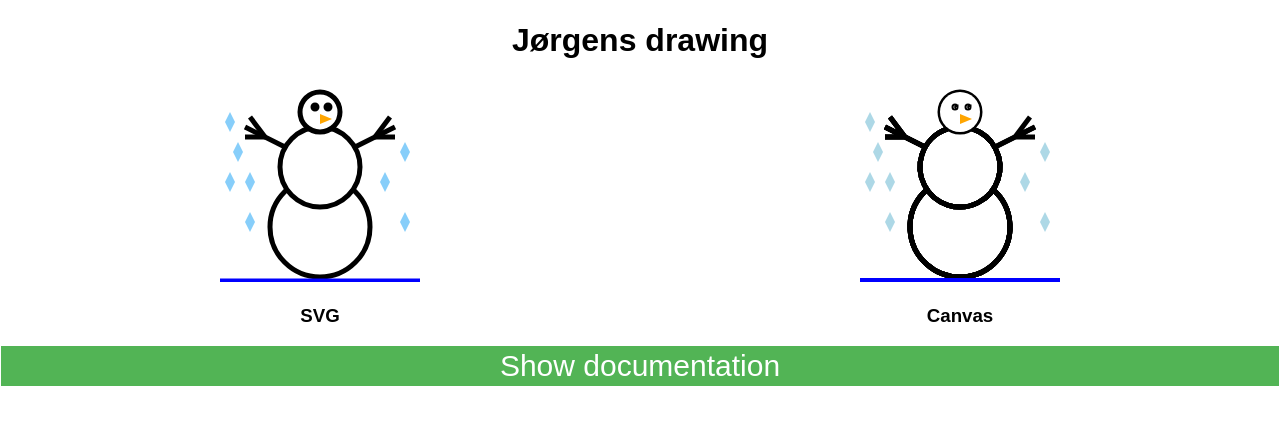
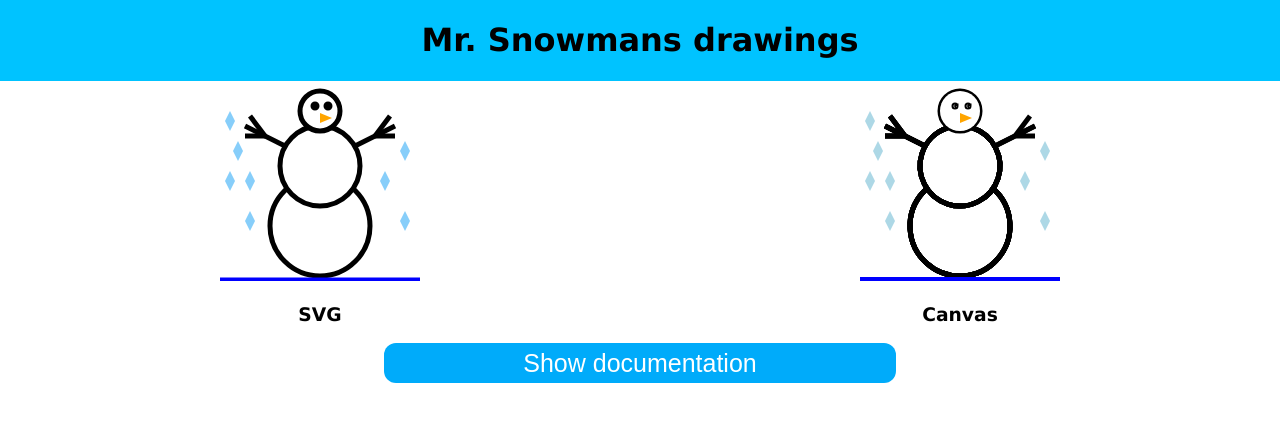
Before and after one commit to Jorgro/IT2810-Web-Development, a website built with Parcel: page 1-prosjekt/index.html in a window 1280 px wide. Built offline with nearby package versions, Linux system fonts and the light colour scheme.

Commit message:
finish up styling

```diff
--- a/1-prosjekt/css/style.css
+++ b/1-prosjekt/css/style.css
@@ -1,5 +1,5 @@
 body {
-    font-family: sans-serif;
+    font-family: 'Lucida Sans', 'Lucida Sans Regular', 'Lucida Grande', 'Lucida Sans Unicode', Geneva, Verdana, sans-serif;
     min-height: 100%;
     min-width: 100%;
     margin: 0px;
@@ -10,12 +10,18 @@ html {
     width: 100%;
 }
 
+#header-container {
+    background: #00c3ff;
+    ;
+}
+
 .container {
     display: grid;
     grid-template-columns: 50% 50%;
     grid-template-rows: 0.25fr 1fr 0.25fr 1000px;
     height: 100vh;
     width: 100%;
+    min-width: 500px;
 }
 
 .item-1 {
@@ -52,7 +58,6 @@ html {
     justify-content: center;
     float: left;
     flex-wrap: wrap;
-    margin: 1px;
 }
 
 #documentation {
@@ -77,15 +82,17 @@ p {
 }
 
 button {
-    background-color: #52b455;
-    border: none;
+    background-color: #00abfa;
+    border: black;
     color: rgb(255, 255, 255);
     text-align: center;
     text-decoration: none;
     display: inline-block;
-    font-size: 30px;
-    width: 100%;
+    font-size: 25px;
+    width: 40%;
+    min-width: 253px;
     height: 40px;
+    border-radius: 12px;
 }
 
 .arrow {
--- a/1-prosjekt/index.html
+++ b/1-prosjekt/index.html
@@ -2,20 +2,18 @@
 <html lang="en">
 
 <head>
-    <title>jQuery Demo</title>
+    <title>Winter wonderland</title>
     <link rel="stylesheet" href="css/style.css" />
     <script src="https://ajax.googleapis.com/ajax/libs/jquery/3.1.0/jquery.min.js"></script>
     <script src="js/script.js"></script>
     <script src="js/snowmanSVG2.js"></script>
     <script src="js/snowmanCanvas2.js"></script>
-
-
 </head>
 
 <body>
     <div class="container" id="container">
-        <div class="item-1 flex-box">
-            <h1 id="header">Jørgens drawing</h1>
+        <div class="item-1 flex-box" id="header-container">
+            <h1 id="header">Mr. Snowmans drawings</h1>
         </div>
         <div class="item-2 horizontal-flex-box">
 
```
